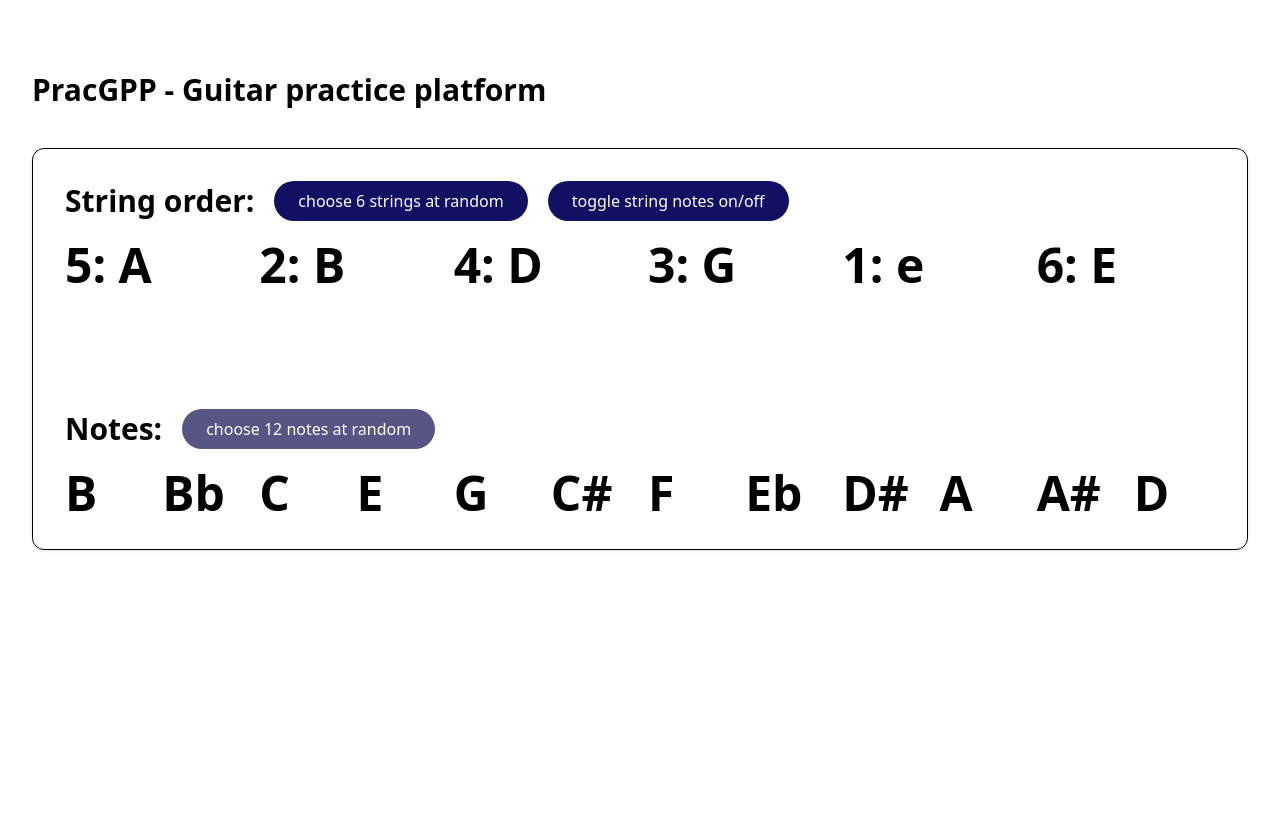
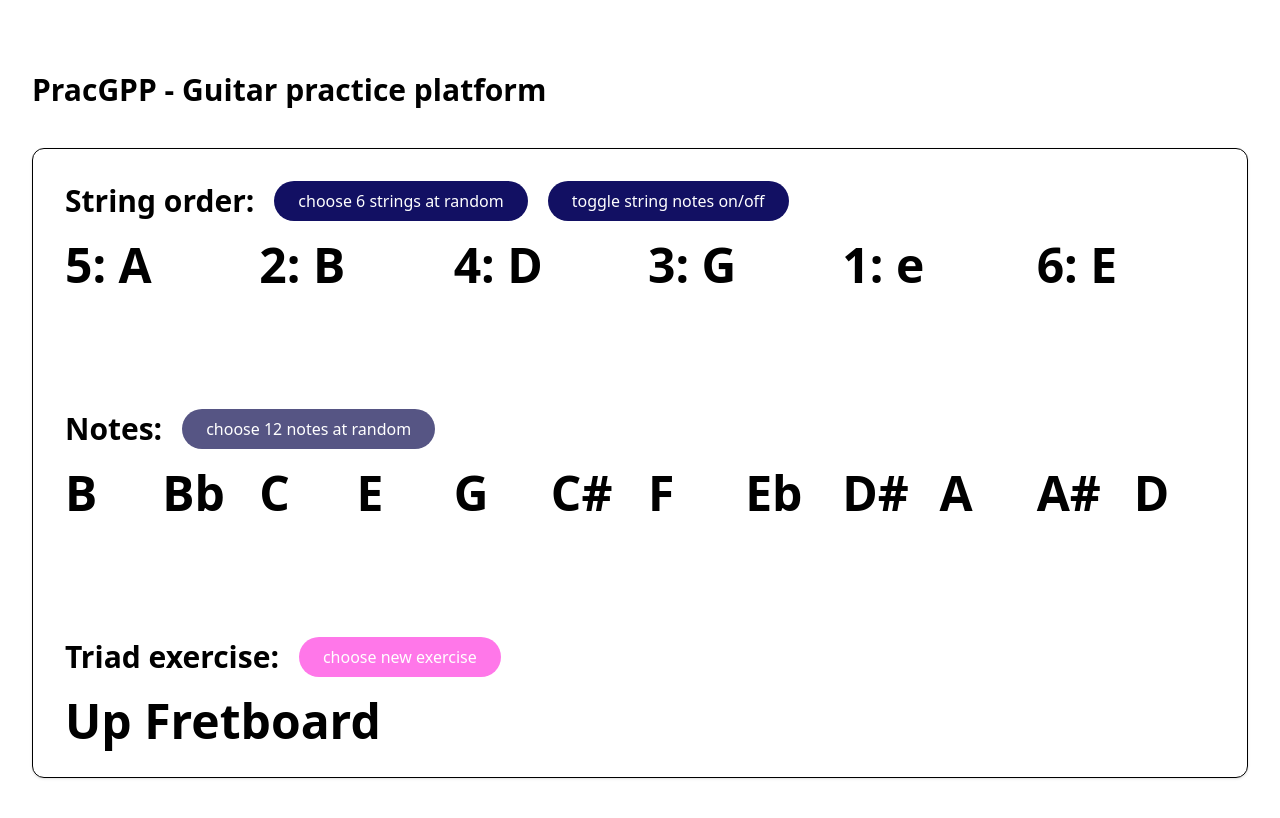
Before and after one commit to mharv/guitar-practice, a React (Create React App) app in the folder client/: page / in a window 1280 px wide. Shown: the top 818 px of the page. Built offline with nearby package versions, Linux system fonts and the light colour scheme.

Commit message:
added triad exercise direction generator

```diff
--- a/client/src/App.tsx
+++ b/client/src/App.tsx
@@ -66,7 +66,17 @@ function App() {
     useEffect(() => {
         getRandomStringSet();
         generateRandomNoteSet();
+        generateRandomTriadExerciseDirection();
     }, []);
+
+    const [randomTriadExerciseDirection, setRandomTriadExerciseDirection] = useState<string>();
+
+    const generateRandomTriadExerciseDirection = () => {
+        const directions = ["Up Fretboard", "Down Fretboard", "Across Fretboard From 6th string", "Across Fretboard From 1st string"];
+        const randomDirection = directions[Math.floor(Math.random() * directions.length)];
+        setRandomTriadExerciseDirection(randomDirection);
+    }
+
 
     return (
         <div className="App">
@@ -105,6 +115,18 @@ function App() {
                             return <p className="text-5xl font-bold"><span key={note}>{"  " + note + "  "}</span></p>
                         })}
                     </div>
+                    <br />
+                    <br />
+                    <br />
+                    <br />
+                    <br />
+                    <div className="flex items-center">
+                        <p className="text-3xl text-gray-700 font-bold mb-5">Triad exercise:</p>
+                        <button className="bg-bubble-gum px-6 py-2 ml-5 mb-5 text-white rounded-full" onClick={generateRandomTriadExerciseDirection}>choose new exercise</button>
+                    </div>
+                    <div className="">
+                        <p className="text-5xl font-bold">{randomTriadExerciseDirection}</p>
+                    </div>
                 </div>
             </div>
         </div>
```
